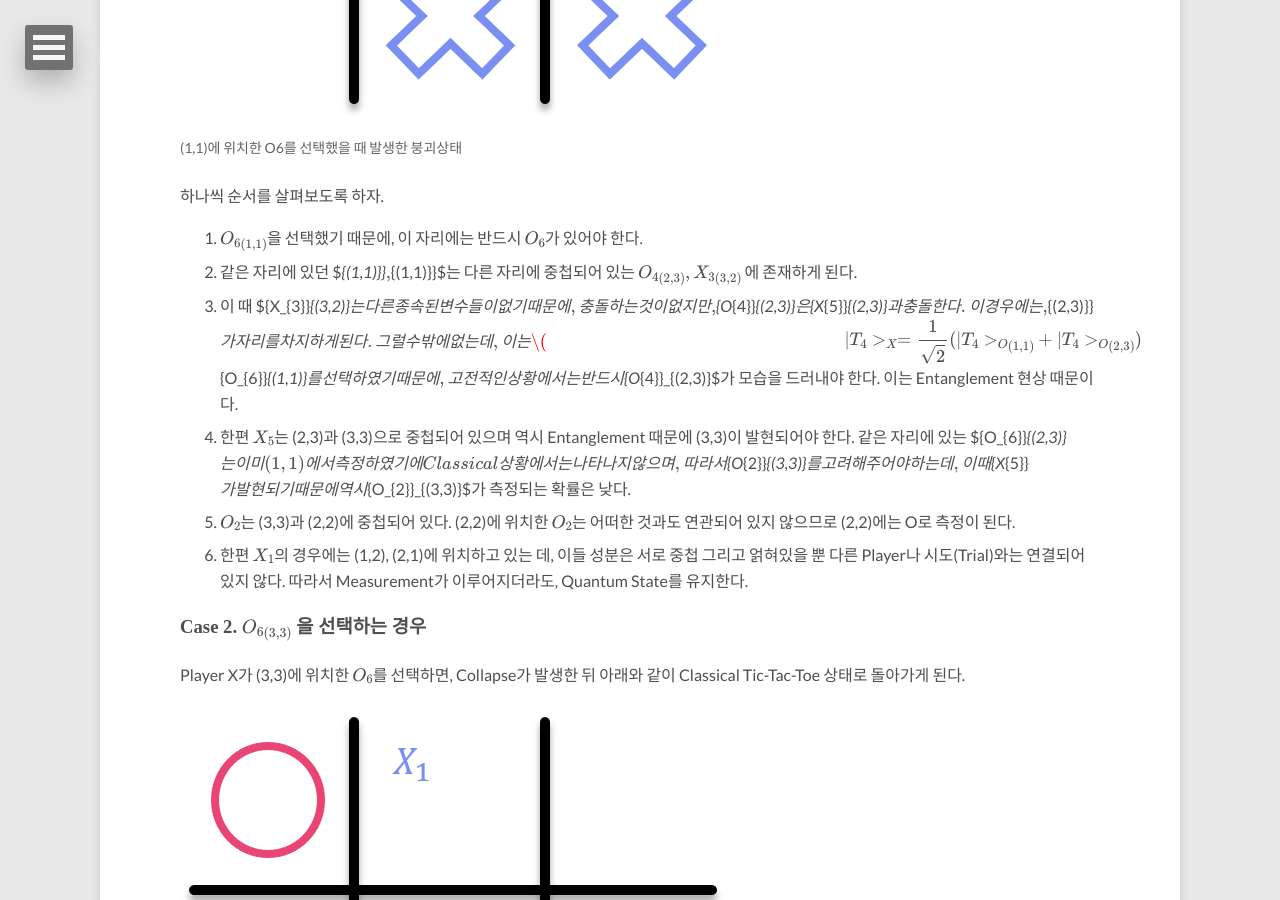
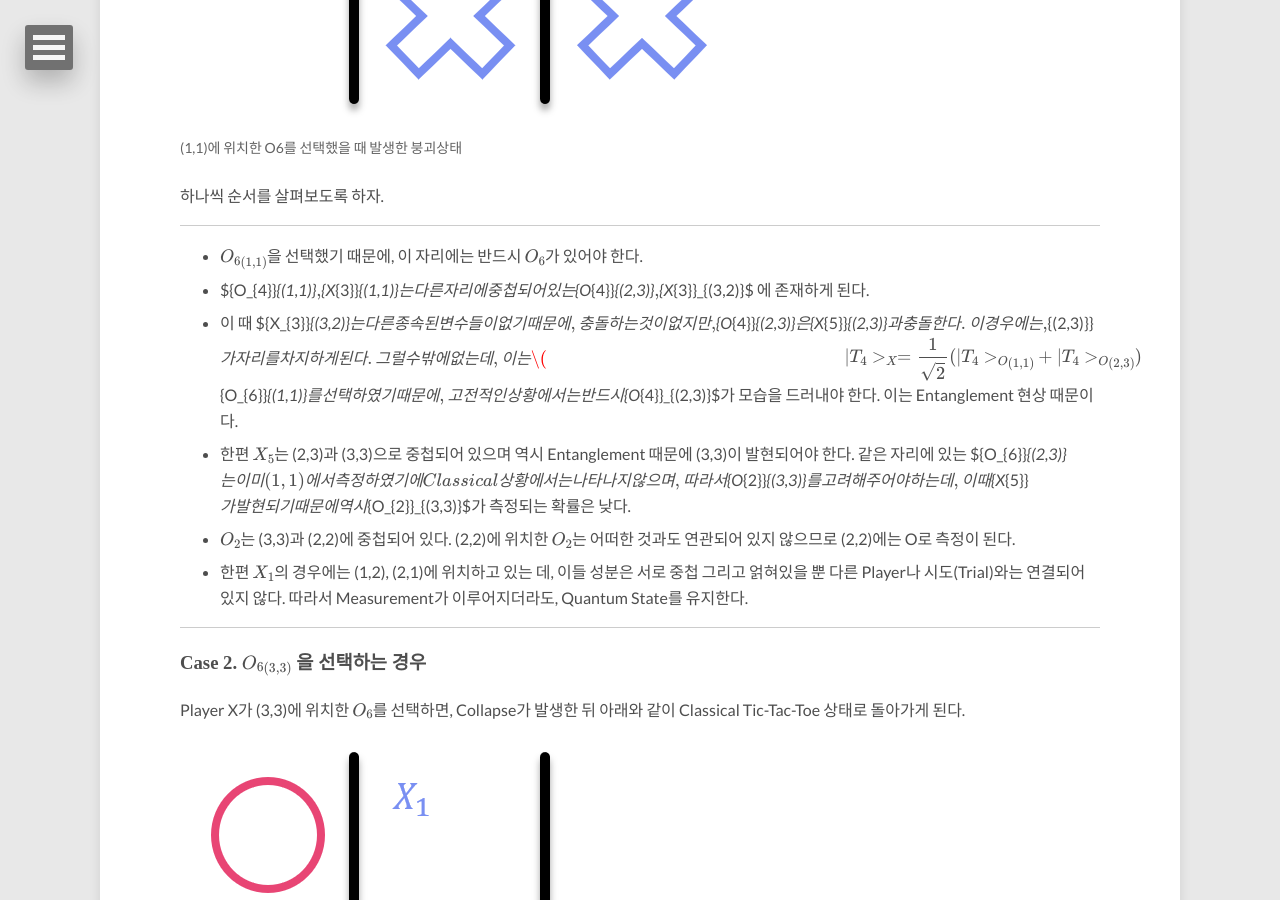
Before and after one commit to Luminebear/Luminebear.github.io, a Jekyll site: the page built from _posts/2020-07-30-Quantum-tic-tac-toe.md, in a window 1280 px wide and 900 px high, scrolled down 5581 px. Built offline with Jekyll 4.4.1, drawn with Linux system fonts in a browser that asks for light colours; nearby versions of some CDN libraries; some web fonts are replaced; formulas are drawn with MathJax 3; comment, search, counter and statistics services are not loaded.

Commit message:
little changes

```diff
--- a/_posts/2020-07-30-Quantum-tic-tac-toe.md
+++ b/_posts/2020-07-30-Quantum-tic-tac-toe.md
@@ -124,10 +124,12 @@ Tic-Tac-Toe의 양자현상을 접목시킨 Quantum Tic-Tac-Toe는 Classical Tic
   </figure>
   하나씩 순서를 살펴보도록 하자.
 
-  1. ${O_{6}}_{(1,1)}$을 선택했기 때문에, 이 자리에는 반드시 $O_6$가 있어야 한다.
-  2. 같은 자리에 있던 ${{O_{4}}_{(1,1)}}$, ${{X_{3}}_{(1,1)}}$는 다른 자리에 중첩되어 있는
-  $${O_{4}}_{(2,3)}, {X_{3}}_{(3,2)}$$ 에 존재하게 된다.
-  3. 이 때 ${X_{3}}_{(3,2)}$는 다른 종속된 변수들이 없기 때문에, 충돌하는 것이 없지만,
+  ----
+
+  - ${O_{6}}_{(1,1)}$을 선택했기 때문에, 이 자리에는 반드시 $O_6$가 있어야 한다.
+  - ${O_{4}}_{(1,1)}$, ${X_{3}}_{(1,1)}$는 다른 자리에 중첩되어 있는
+  ${O_{4}}_{(2,3)}$, ${X_{3}}_{(3,2)}$ 에 존재하게 된다.
+  - 이 때 ${X_{3}}_{(3,2)}$는 다른 종속된 변수들이 없기 때문에, 충돌하는 것이 없지만,
   ${O_{4}}_{(2,3)}$은 ${X_{5}}_{(2,3)}$과 충돌한다. 이 경우에는, ${{O_{4}}_{(2,3)}}$가 자리를 차지하게 된다.
   그럴 수 밖에 없는데, 이는
   $$
```
Also changed, not shown: other parts of _posts/2020-07-30-Quantum-tic-tac-toe.md (+5 -3 lines).
